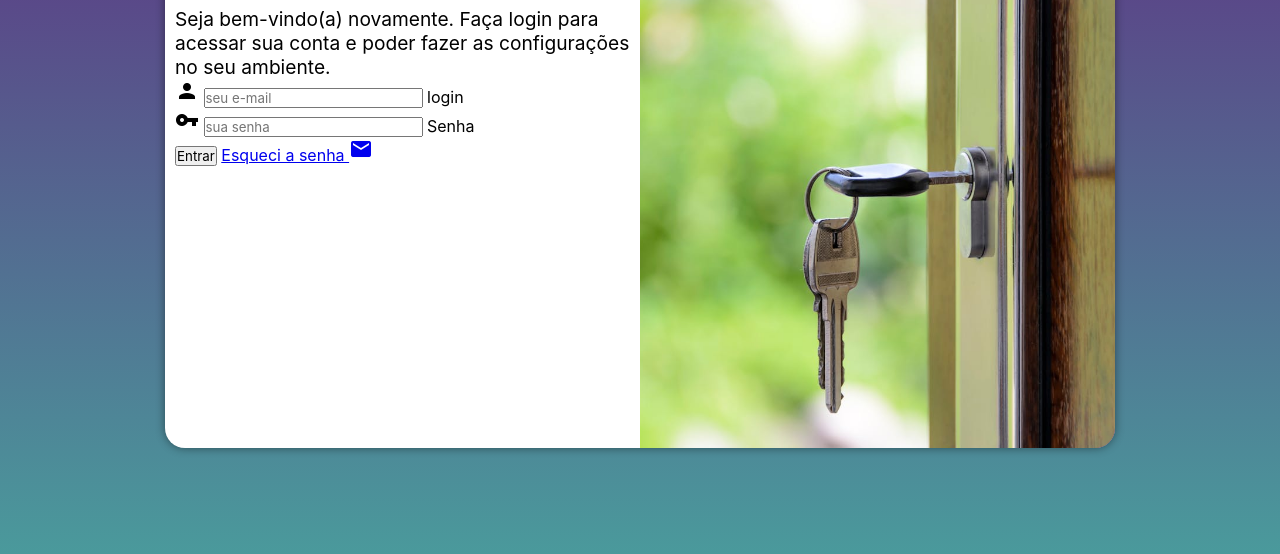
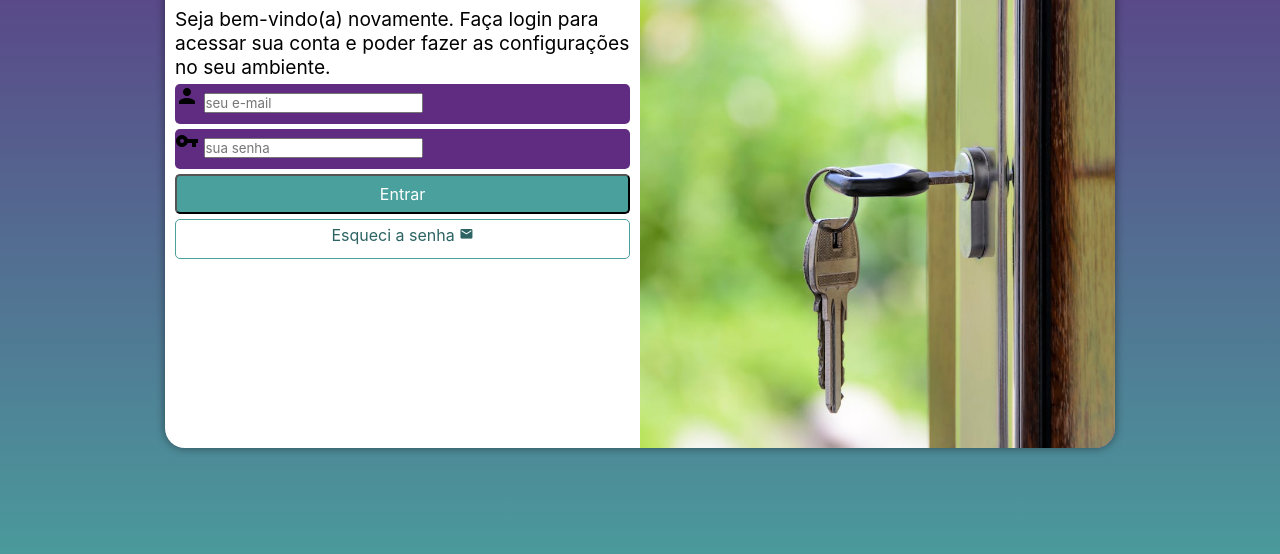
Before and after one commit to valmirsouzapinto/Projeto-login, a plain HTML site: page index.html in a window 1280 px wide. Shown: the part 202-756 px from the top of the page. Drawn offline with Linux system fonts and the light colour scheme.

Commit message:
Capítulo 26 Aula 05
Aplicando estilo ao formulário de login

```diff
--- a/estilos/style.css
+++ b/estilos/style.css
@@ -63,3 +63,54 @@ div#formulario > h1 {
 div#formulario > p {
     font-size: 0.8em;
 }
+
+form > div.campo {
+    background-color: #5f2c82;
+    display: block;
+    width: 100%;
+    height: 40px;
+    border-radius: 5px;
+    margin: 5px 0px;
+}
+
+div.campo > label {
+    display: none;
+}
+
+form > input[type=submit] {
+    display: block;
+    font-size: 1em;
+    width: 100%;
+    height: 40px;
+    background-color: #49a09d;
+    color: white;
+    border-radius: 5px;
+    cursor: pointer;
+}
+
+form > input[type=submit]:hover {
+    background-color: #2b7877;
+}
+
+form > a.botao {
+    display: block;
+    text-align: center;
+    font-size: 1em;
+    width: 100%;
+    height: 40px;
+    padding-top: 5px;
+    margin-top: 5px;
+    background-color: white;
+    color: #2d6463;
+    border: 1px solid #49a09d;
+    border-radius: 5px;
+    text-decoration: none;
+}
+
+form > a.botao:hover {
+    background-color: #a2edea;
+}
+
+form > a.botao > i {
+    font-size: 0.9em;
+}
--- a/index.html
+++ b/index.html
@@ -29,7 +29,7 @@
                         <label for="isenha">Senha</label>
                     </div>
                     <input type="submit" value="Entrar">
-                    <a href="esqueci.html">
+                    <a href="esqueci.html" class="botao">
                         Esqueci a senha <i class="material-icons">mail</i>
                     </a>
 
```
